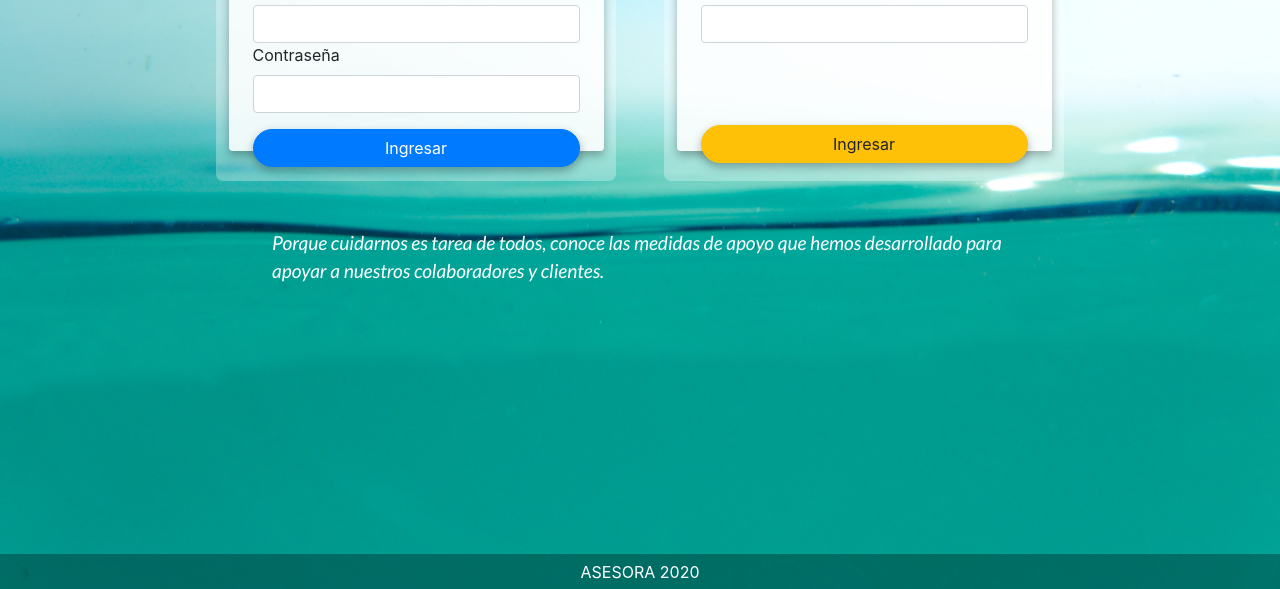
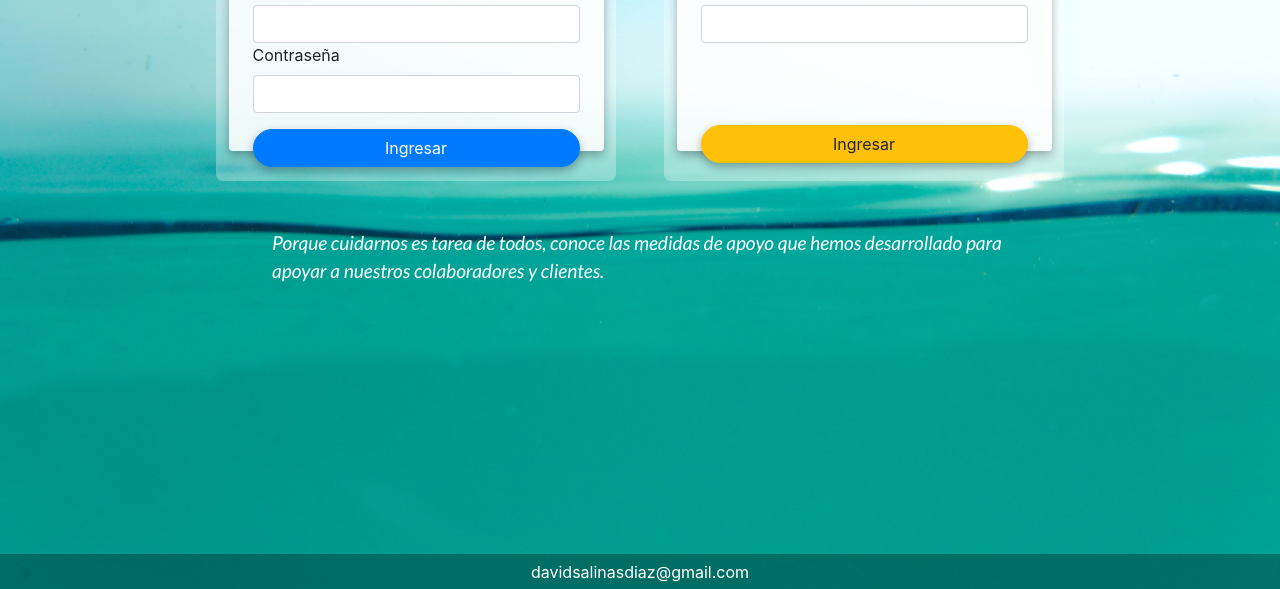
Before and after one commit to Dsalinasd/Login_Cards, a plain HTML site: page index.html in a window 1280 px wide. Shown: the part 211-800 px from the top of the page. Drawn offline with nearby package versions, Linux system fonts and the light colour scheme.

Commit message:
Reemplazo de mail en footer

```diff
--- a/index.html
+++ b/index.html
@@ -72,7 +72,7 @@
 
     </main>
     <footer class="d-flex justify-content-center align-items-center  ">
-        ASESORA 2020
+        davidsalinasdiaz@gmail.com
     </footer>
 
     <script src="https://code.jquery.com/jquery-3.5.1.slim.min.js"
```
